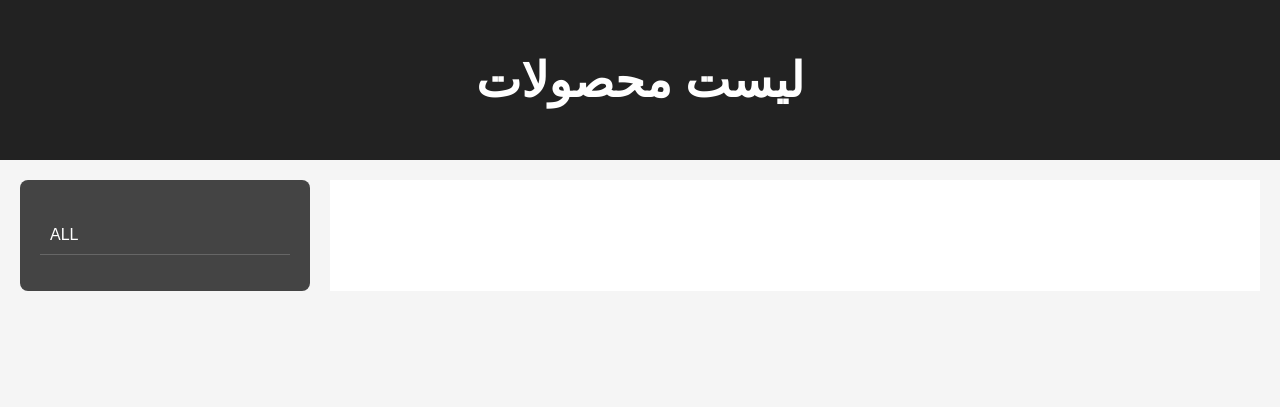
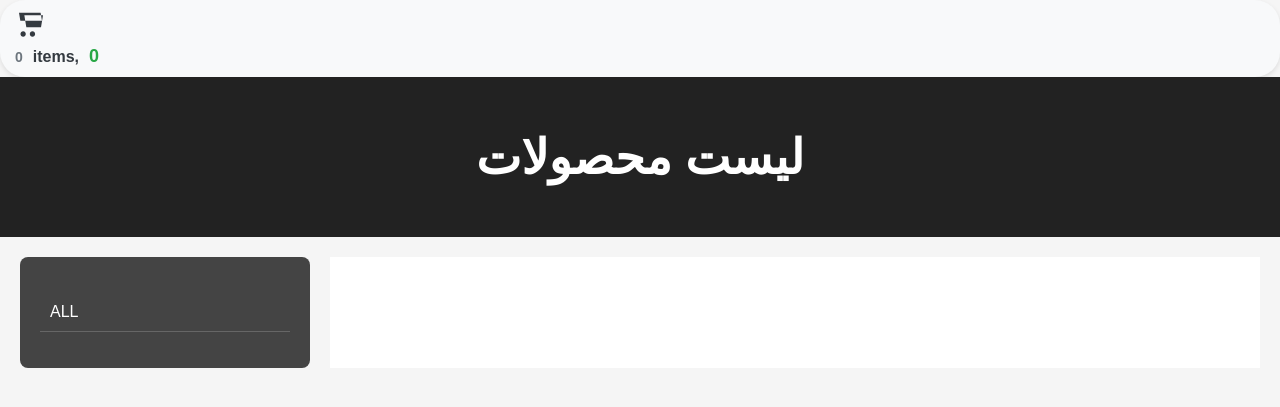
Before and after one commit to alimohammadiam/AliShop, a Django app: page /products/ in a window 1280 px wide. Shown: the top 407 px of the page. Run offline with Django 4.2, Linux system fonts and the light colour scheme; data that the repository does not hold is empty.

Commit message:
add cart to 'context_processor' & template and style for cart

```diff
--- a/AliShop/settings.py
+++ b/AliShop/settings.py
@@ -65,6 +65,7 @@ TEMPLATES = [
                 'django.template.context_processors.request',
                 'django.contrib.auth.context_processors.auth',
                 'django.contrib.messages.context_processors.messages',
+                'cart.context_processor.cart',
             ],
         },
     },
--- /dev/null
+++ b/cart/context_processor.py
@@ -0,0 +1,5 @@
+from .cart import Cart
+
+
+def cart(request):
+    return {'cart': Cart(request)}
--- a/shop/static/css/base.css
+++ b/shop/static/css/base.css
@@ -193,3 +193,65 @@ body {
     color: #555;
     line-height: 1.6;
 }
+
+/* تنظیمات کلی سبد خرید */
+.cart-container {
+    display: flex;
+    align-items: center;
+    padding: 10px 15px;
+    background-color: #f8f9fa;
+    border-radius: 25px;
+    box-shadow: 0 2px 5px rgba(0, 0, 0, 0.1);
+    transition: background-color 0.3s ease, box-shadow 0.3s ease;
+}
+
+.cart-container:hover {
+    background-color: #e9ecef;
+    box-shadow: 0 4px 10px rgba(0, 0, 0, 0.2);
+}
+
+/* تنظیمات Flexbox برای چیدمان متن و آیکون */
+.cart-link {
+    display: flex;
+    align-items: center;
+    text-decoration: none;
+    color: #343a40;
+    font-size: 16px;
+    font-weight: bold;
+}
+
+/* تنظیمات SVG آیکون */
+.cart-icon {
+    flex-shrink: 0; /* جلوگیری از تغییر اندازه */
+    margin-right: 10px;
+}
+
+.cart-icon svg {
+    width: 32px;
+    height: 32px;
+    fill: #343a40;
+    transition: fill 0.3s ease, transform 0.3s ease;
+}
+
+.cart-container:hover .cart-icon svg {
+    fill: #007bff;
+    transform: scale(1.1);
+}
+
+/* تنظیمات اطلاعات سبد خرید */
+.cart-info {
+    display: flex;
+    align-items: center;
+    gap: 10px; /* فاصله بین متن‌ها */
+}
+
+.cart-count {
+    font-size: 14px;
+    color: #6c757d;
+}
+
+.total-price {
+    font-size: 18px;
+    color: #28a745;
+    font-weight: bold;
+}
--- a/shop/templates/partials/header.html
+++ b/shop/templates/partials/header.html
@@ -0,0 +1,16 @@
+<div class="cart-container">
+    {% with item_count=cart|length %}
+        <a href="#" class="cart-link">
+            <div class="cart-info-container">
+                <span class="cart-icon">
+                     <svg xmlns="http://www.w3.org/2000/svg" viewBox="0 0 24 24" fill="#343a40" width="28" height="28">
+                     <path d="M7 4h14l-1.5 9h-11l-1.5-9zm13.6-2h-17.6l1 6h16.2l-1-6zm-7.5 18c1.104 0 2-.896 2-2s-.896-2-2-2-2 .896-2 2 .896 2 2 2zm-7 0c1.104 0 2-.896 2-2s-.896-2-2-2-2 .896-2 2 .896 2 2 2z"/>
+                    </svg>
+                </span>
+                <span class="cart-info">
+                    <span class="cart-count">{{ item_count }}</span>items, <span class="total-price">{{ cart.get_total_price }}</span>
+                </span>
+            </div>
+        </a>
+    {% endwith %}
+</div>
```
